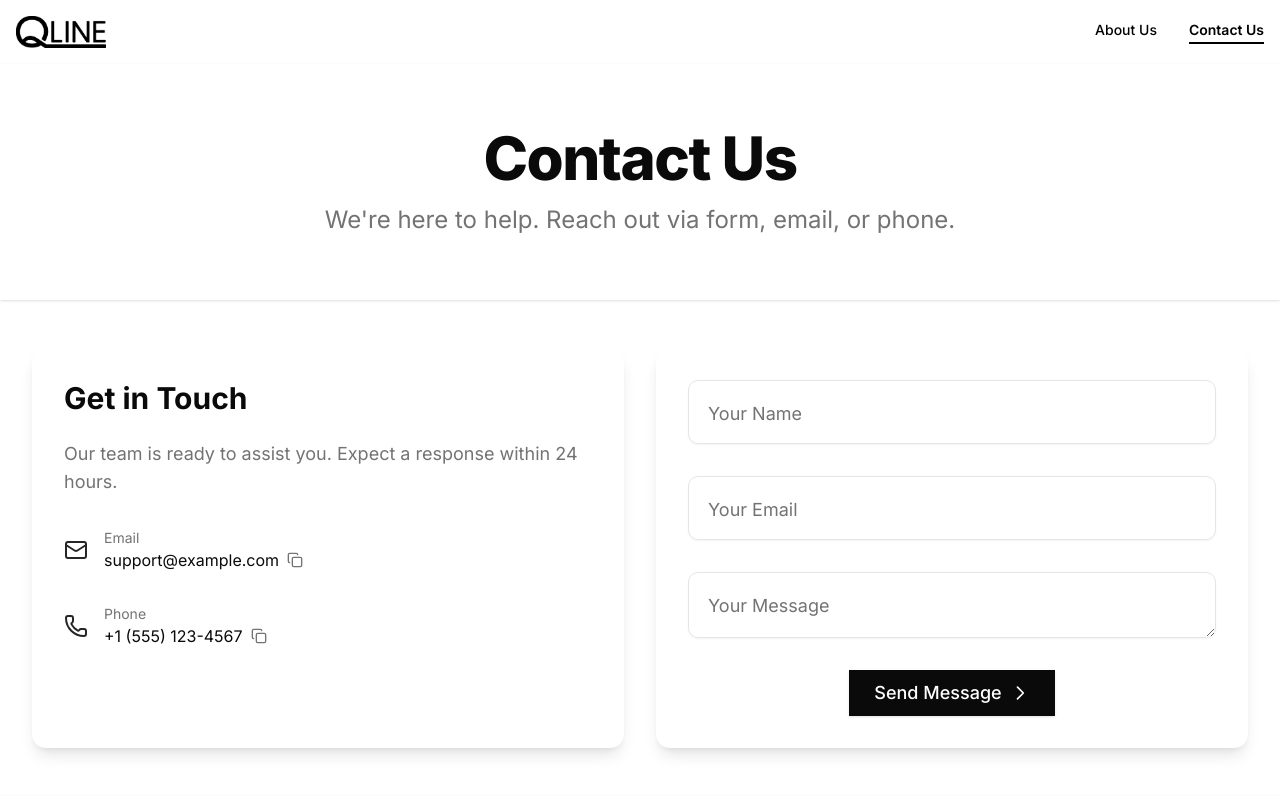
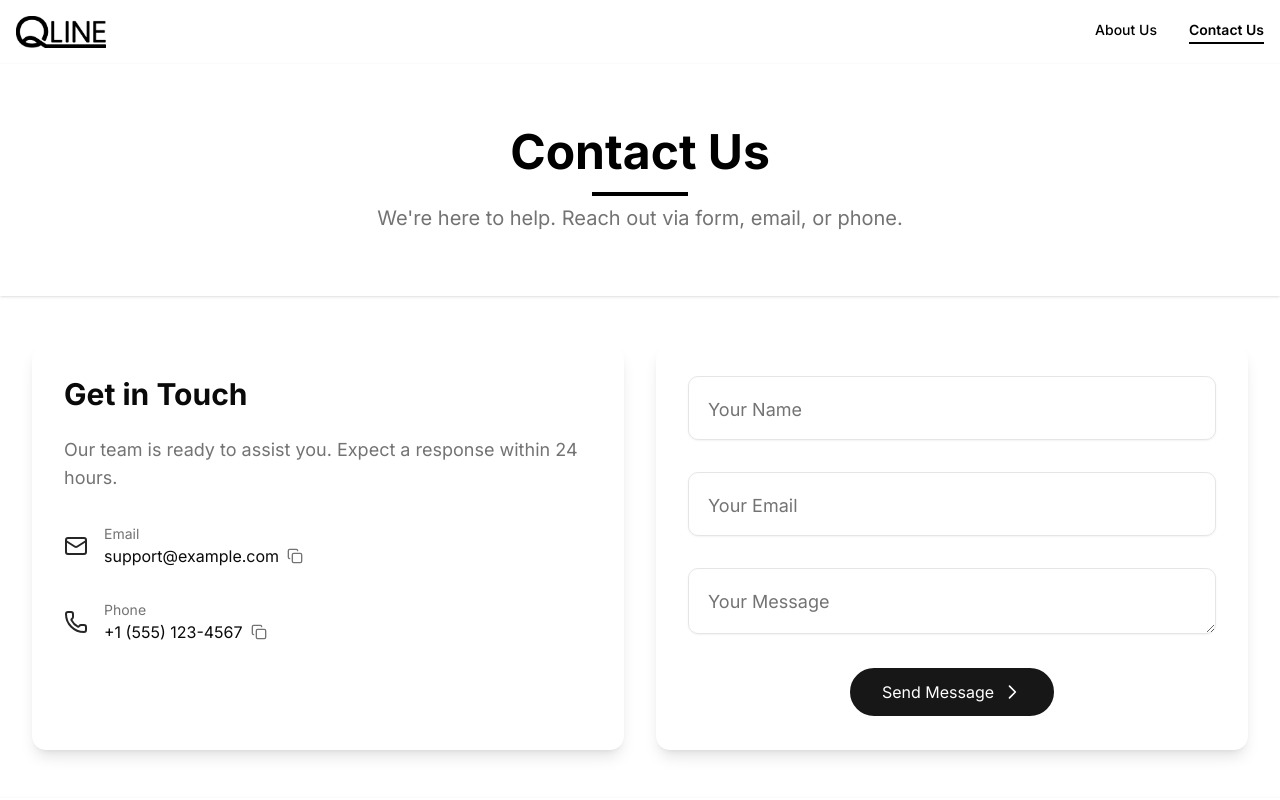
Before and after one commit to ShadyJoseph/q-line, a Next.js app: page /contact in a window 1280 px wide. Shown: the top 800 px of the page. Built offline with nearby package versions, Linux system fonts and the light colour scheme.

Commit message:
Buttons Consistency & slight changes in contact us

```diff
--- a/src/app/contact/component.jsx
+++ b/src/app/contact/component.jsx
@@ -183,13 +183,15 @@ export default function ContactPage() {
       >
         <motion.h1
           variants={itemVariants}
-          className="text-4xl sm:text-5xl md:text-6xl font-extrabold text-foreground tracking-tight mb-4 px-4"
+          className="text-4xl sm:text-5xl font-bold text-black mb-4 px-4"
         >
           Contact Us
         </motion.h1>
+        <div className="hidden sm:block w-24 h-1 bg-black mx-auto mb-2"></div>
+        <div className="block sm:hidden w-16 h-1 bg-black mx-auto mb-2"></div>
         <motion.p
           variants={itemVariants}
-          className="text-lg sm:text-xl md:text-2xl text-muted-foreground max-w-3xl mx-auto px-4"
+          className="text-base sm:text-lg md:text-xl text-muted-foreground max-w-3xl mx-auto px-4"
         >
           We're here to help. Reach out via form, email, or phone.
         </motion.p>
@@ -349,9 +351,9 @@ export default function ContactPage() {
                 <motion.button
                   type="submit"
                   disabled={status === 'sending'}
-                  whileHover={{ scale: status === 'sending' ? 1 : 1.03 }}
-                  whileTap={{ scale: status === 'sending' ? 1 : 0.98 }}
-                  className="relative px-6 py-2 bg-foreground text-white border border-foreground rounded-radius-sm font-medium text-base sm:text-lg shadow-sm hover:bg-white hover:text-foreground hover:border-foreground transition-all duration-200 flex items-center gap-2 overflow-hidden group disabled:bg-muted disabled:text-muted-foreground disabled:cursor-not-allowed"
+                  whileHover={{ scale: status === 'sending' ? 1 : 1.05 }}
+                  whileTap={{ scale: status === 'sending' ? 1 : 0.97 }}
+                  className="group relative px-8 py-3 bg-neutral-900 border-2 border-white text-white rounded-full flex items-center gap-2 overflow-hidden transition-all duration-300 disabled:bg-muted disabled:text-muted-foreground disabled:cursor-not-allowed"
                 >
                   {status === 'sending' ? (
                     <>
@@ -359,9 +361,9 @@ export default function ContactPage() {
                     </>
                   ) : (
                     <>
-                      <span className="relative z-10">Send Message</span>
+                      <span className="relative z-10 group-hover:text-black transition-colors duration-300">Send Message</span>
                       <svg
-                        className="w-4 h-4 sm:w-5 sm:h-5 transform group-hover:translate-x-1 transition-transform duration-200 relative z-10"
+                        className="w-4 h-4 sm:w-5 sm:h-5 transform group-hover:translate-x-1 transition-transform duration-200 relative z-10 group-hover:text-black"
                         fill="none"
                         stroke="currentColor"
                         viewBox="0 0 24 24"
@@ -374,6 +376,7 @@ export default function ContactPage() {
                           d="M9 5l7 7-7 7"
                         />
                       </svg>
+                      <div className="absolute inset-0 bg-white transform scale-x-0 group-hover:scale-x-100 transition-transform duration-300 origin-left"></div>
                     </>
                   )}
                 </motion.button>
```
